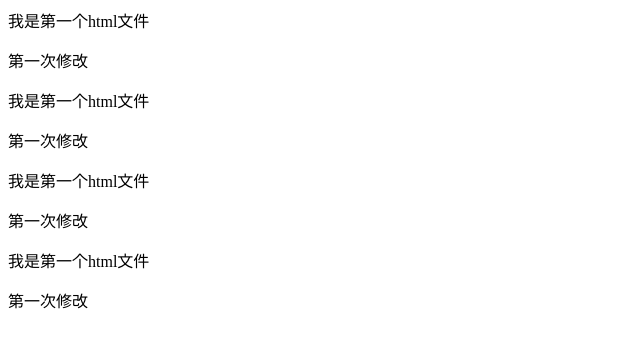
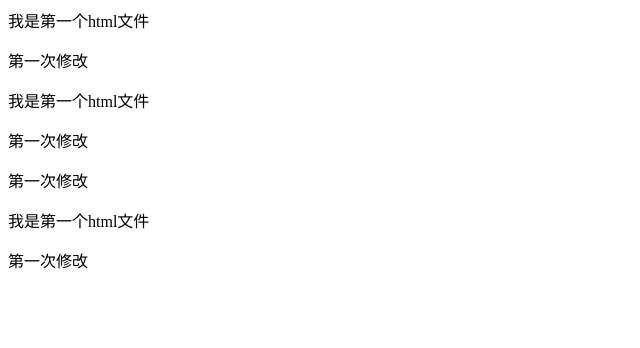
Before and after one commit to peiCreater/zhangpeitest, a plain HTML site: page index.html in a window 1280 px wide. Shown: the whole page, without its empty margins (0-640 px from the left). Drawn offline with Linux system fonts and the light colour scheme.

Commit message:
删除了index。html
删除了一个行代码

```diff
--- a/index.html
+++ b/index.html
@@ -3,7 +3,6 @@
 <p>我是第一个html文件</p>
 <p>第一次修改</p>
 
-<p>我是第一个html文件</p>
 <p>第一次修改</p>
 
 <p>我是第一个html文件</p>
```
